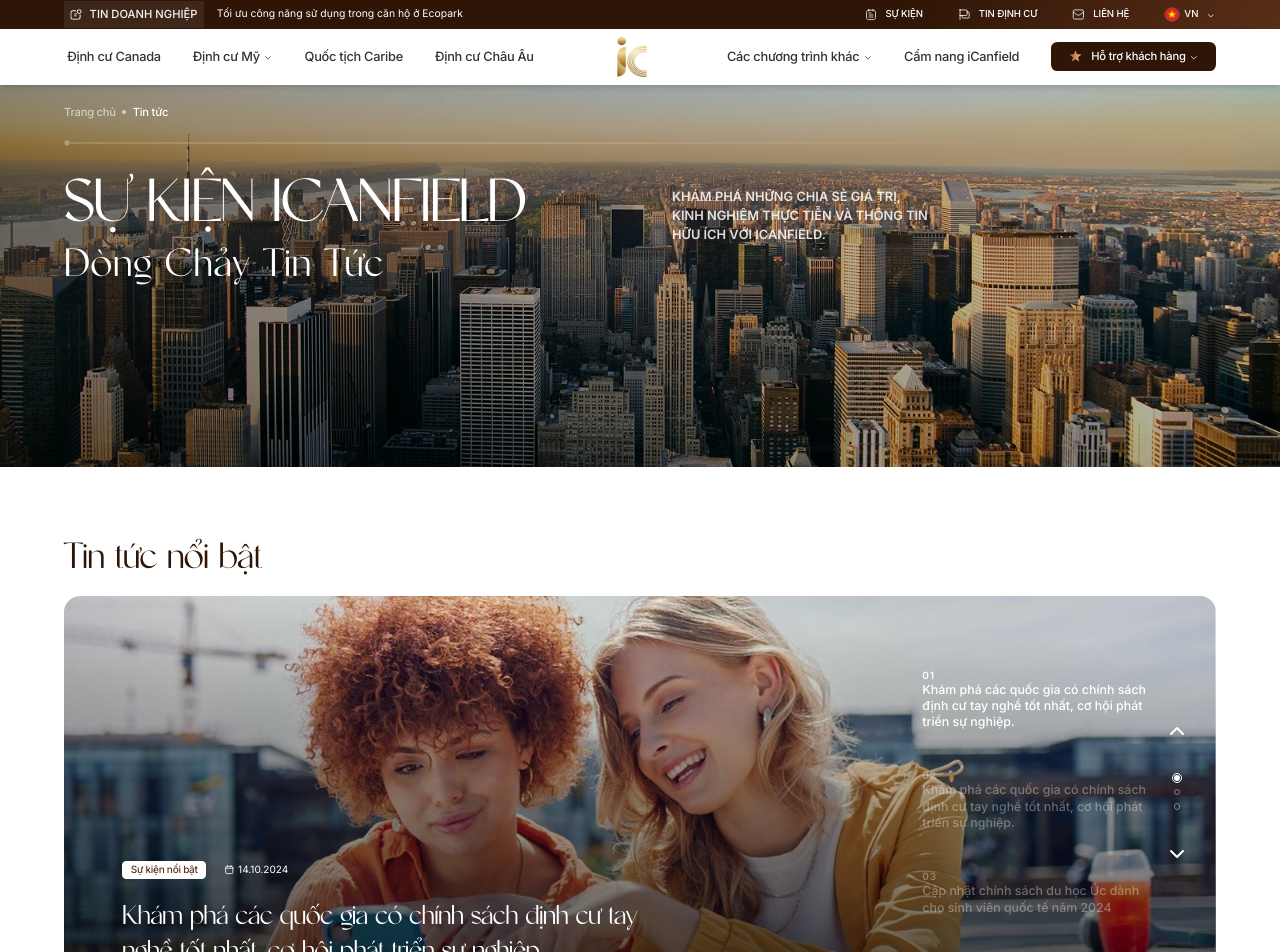
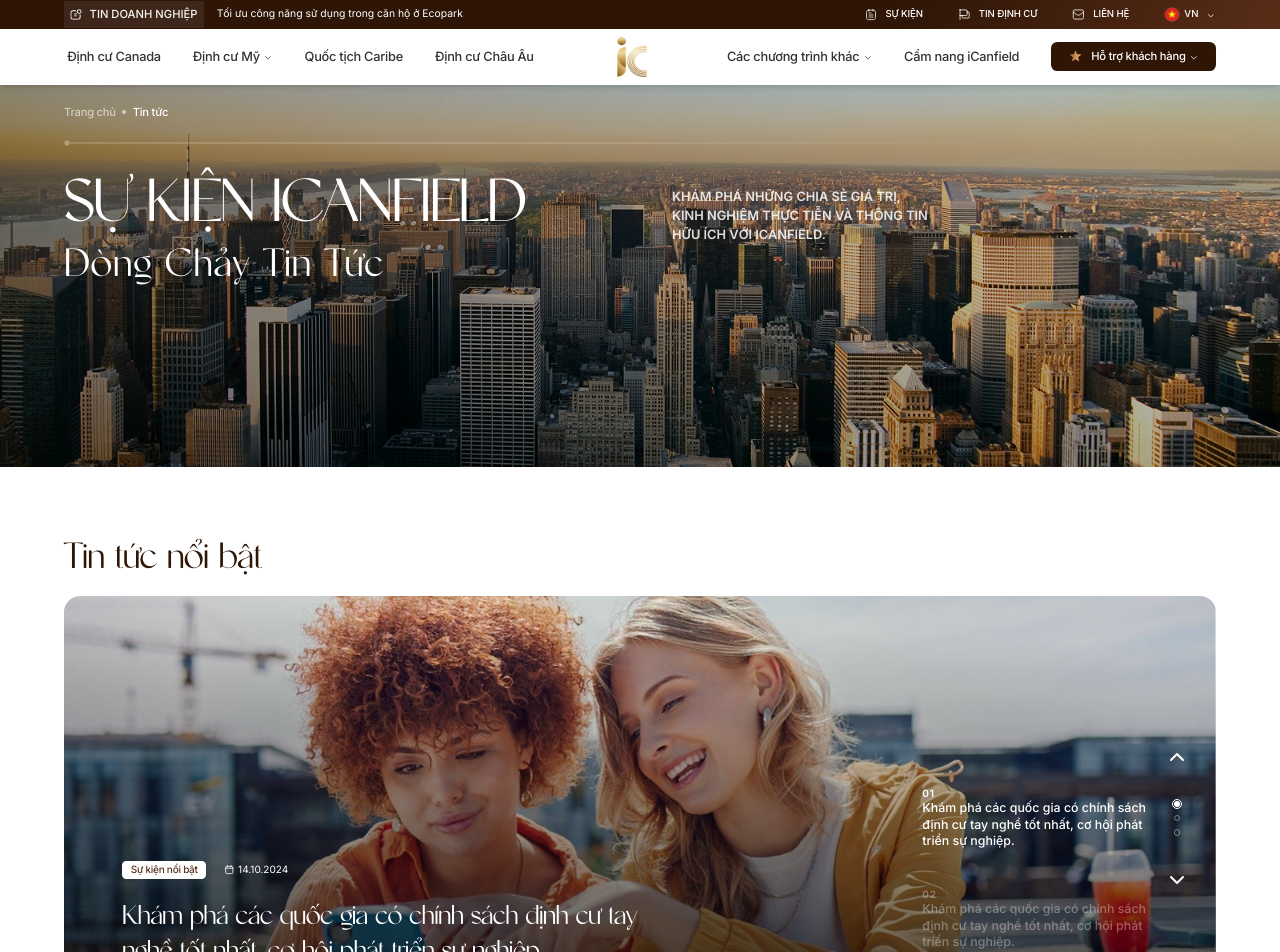
Before and after one commit to duc82/icanfield, a Next.js app: page / in a window 1280 px wide. Shown: the top 952 px of the page. Built offline with nearby package versions, Linux system fonts and the light colour scheme.

Commit message:
fix featured_news

```diff
--- a/src/sections/home/FeaturedNews.tsx
+++ b/src/sections/home/FeaturedNews.tsx
@@ -8,14 +8,13 @@
 import Image from "next/image";
 import Link from "next/link";
 import ArrowRight from "@/components/svg/ArrowRight";
-import { useRef, useState } from "react";
+import { useEffect, useRef, useState } from "react";
 import { cn } from "@/lib/utils";
 import { ChevronDown, ChevronUp } from "lucide-react";
 import useIsMobile from "@/hooks/useIsMobile";
 
 const featuredNews = [
   {
-    id: 1,
     title:
       "Khám phá các quốc gia có chính sách định cư tay nghề tốt nhất, cơ hội phát triển sự nghiệp.",
     type: "Sự kiện nổi bật",
@@ -24,7 +23,6 @@
     href: "#",
   },
   {
-    id: 2,
     title:
       "Khám phá các quốc gia có chính sách định cư tay nghề tốt nhất, cơ hội phát triển sự nghiệp.",
     type: "Sự kiện nổi bật",
@@ -33,7 +31,6 @@
     href: "#",
   },
   {
-    id: 3,
     title: "Cập nhật chính sách du học Úc dành cho sinh viên quốc tế năm 2024",
     type: "Sự kiện nổi bật",
     date: "14.10.2024",
@@ -44,25 +41,35 @@
 
 export default function FeaturedNews() {
   const isMobile = useIsMobile();
-  const [newActiveId, setNewActiveId] = useState(1);
+  const [newsActive, setNewsActive] = useState(0);
+  const [itemHeight, setItemHeight] = useState(0);
   const progressBarRef = useRef(null);
 
-  const featuredNew = featuredNews.find((item) => item.id === newActiveId);
+  const itemRef = useRef<HTMLButtonElement>(null);
+
+  useEffect(() => {
+    if (itemRef.current) {
+      const height = itemRef.current.offsetHeight;
+      setItemHeight(height);
+    }
+  }, []);
+
+  const featuredNew = featuredNews[newsActive];
 
   return (
     <section className="px-20 pt-20 pb-[6.75rem] max-sm:pt-12 max-sm:pb-6 max-sm:px-4">
       <Title text="Tin tức nổi bật" className="mb-6" />
       {!isMobile && (
         <div className="max-sm:hidden rounded-[1.25rem] w-full h-[34.63219rem] relative overflow-hidden">
-          {featuredNews.map((item) => (
+          {featuredNews.map((item, index) => (
             <Image
-              key={item.id}
+              key={index}
               src={item.image}
               fill
               alt={featuredNew?.title || "Featured News"}
               className={cn(
                 "object-center opacity-0 transition duration-500",
-                newActiveId === item.id && "opacity-100"
+                newsActive === index && "opacity-100"
               )}
             />
           ))}
@@ -97,20 +104,28 @@
             </Link>
           </div>
 
-          <div className="absolute top-[5.63rem] right-[1.48rem] max-sm:hidden flex items-center z-20">
-            <div className="flex flex-col space-y-12 max-w-[18.3377rem]">
-              {featuredNews.map((featuredNew) => (
+          <div className="absolute top-[5.63rem] bottom-[5.63rem] right-[1.48rem] max-sm:hidden flex items-center overflow-hidden z-20">
+            <div
+              style={{
+                transform: `translateY(calc(50% - ${
+                  newsActive * (itemHeight + 48) + itemHeight / 2
+                }px))`,
+              }}
+              className="flex flex-col space-y-12 max-w-[18.3377rem] transition duration-300"
+            >
+              {featuredNews.map((featuredNew, index) => (
                 <button
                   type="button"
-                  key={featuredNew.id}
-                  onClick={() => setNewActiveId(featuredNew.id)}
+                  key={index}
+                  onClick={() => setNewsActive(index)}
+                  ref={index === 0 ? itemRef : null}
                   className={cn(
                     "text-white/[34%] text-left transition duration-300",
-                    newActiveId === featuredNew.id && "text-white"
+                    newsActive === index && "text-white"
                   )}
                 >
                   <p className="text-[0.78456rem] font-semibold leading-[1.01994rem] tracking-[0.05606rem] uppercase">
-                    {featuredNew.id.toString().padStart(2, "0")}
+                    {(index + 1).toString().padStart(2, "0")}
                   </p>
                   <h3 className="text-[0.96869rem] font-medium leading-[1.28469rem]">
                     {featuredNew.title}
@@ -122,28 +137,28 @@
               <button
                 type="button"
                 onClick={() =>
-                  setNewActiveId((prev) => (prev === 1 ? prev : prev - 1))
+                  setNewsActive((prev) => (prev === 0 ? prev : prev - 1))
                 }
                 className="flex items-center justify-center p-2.5 rounded-full hover:bg-brown/90"
               >
                 <ChevronUp />
               </button>
               <div className="flex flex-col items-center space-y-1.5">
-                {featuredNews.map((item) => (
+                {featuredNews.map((item, index) => (
                   <button
-                    key={item.id}
+                    key={index}
                     type="button"
-                    onClick={() => setNewActiveId(item.id)}
+                    onClick={() => setNewsActive(index)}
                     className={cn(
                       "size-3 flex items-center justify-center rounded-full transition duration-300",
 
-                      newActiveId === item.id && "border border-white"
+                      newsActive === index && "border border-white"
                     )}
                   >
                     <div
                       className={cn(
                         "size-2 rounded-full border border-white/40 transition duration-300",
-                        newActiveId === item.id && "bg-white border-none"
+                        newsActive === index && "bg-white border-none"
                       )}
                     ></div>
                   </button>
@@ -152,8 +167,8 @@
               <button
                 type="button"
                 onClick={() =>
-                  setNewActiveId((prev) =>
-                    prev === featuredNews.length ? prev : prev + 1
+                  setNewsActive((prev) =>
+                    prev === featuredNews.length - 1 ? prev : prev + 1
                   )
                 }
                 className="flex items-center justify-center p-2.5 rounded-full hover:bg-brown/90"
@@ -188,8 +203,8 @@
             },
           }}
         >
-          {featuredNews.map((featuredNew) => (
-            <SwiperSlide key={featuredNew.id}>
+          {featuredNews.map((featuredNew, index) => (
+            <SwiperSlide key={index}>
               <div
                 className="rounded-[1.25rem] relative overflow-hidden"
                 style={{
```
